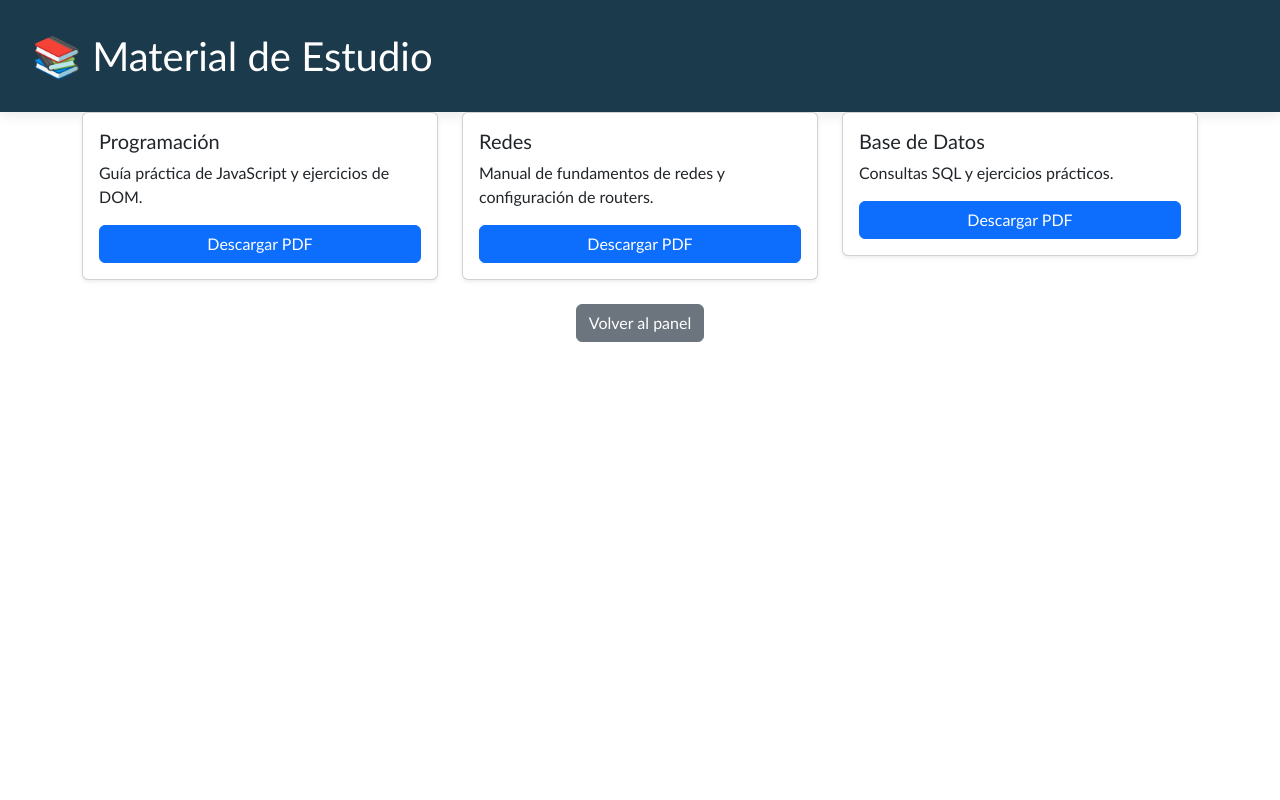
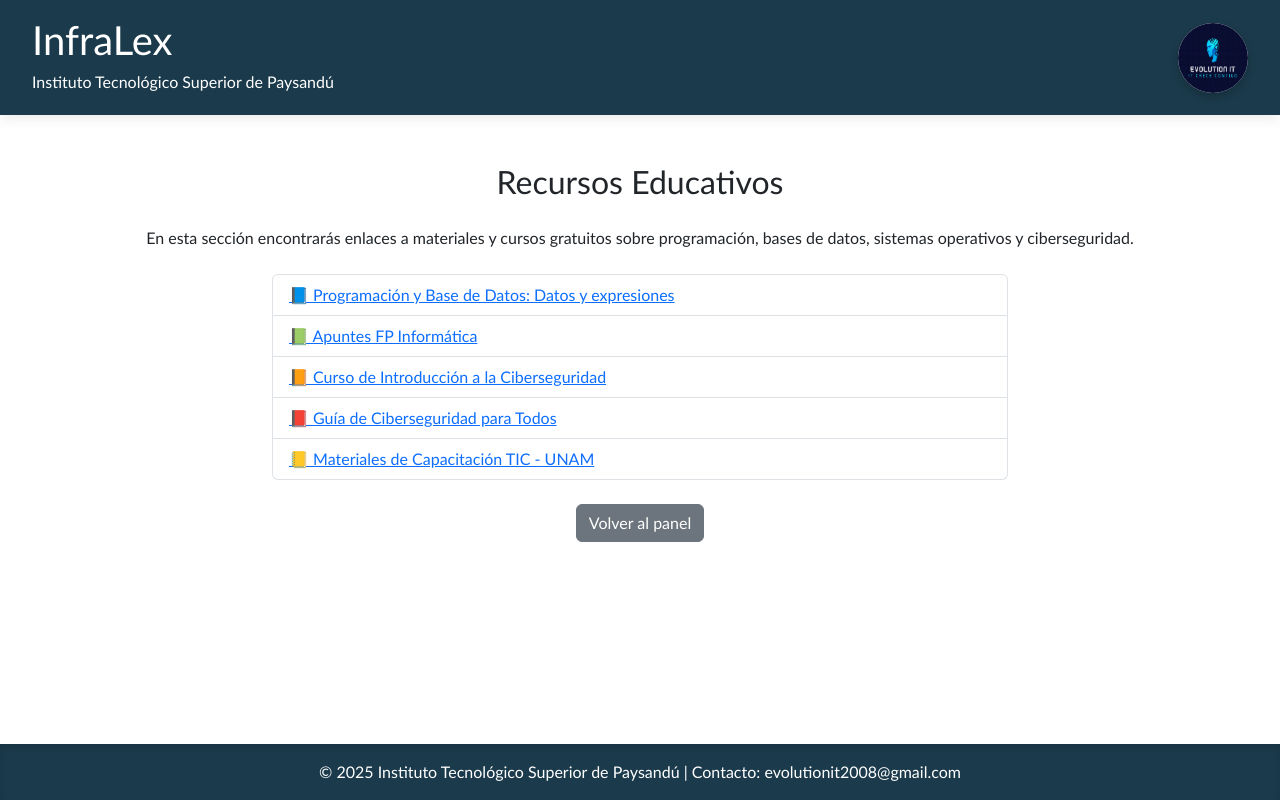
Before and after one commit to pilarfolgar/PROYECTO-2025, a PHP site: page /P/materiales.php in a window 1280 px wide. Run offline with PHP 8.4, Linux system fonts and the light colour scheme.

Commit message:
cambios indexEstudiante

```diff
--- a/indexestudiante.php
+++ b/indexestudiante.php
@@ -50,8 +50,8 @@
       <div class="p-3 border rounded bg-white shadow-sm">
         <h4 class="text-center mb-3">Accesos rápidos</h4>
         <ul class="list-group">
-          <li class="list-group-item"><a href="https://plataforma.utu.edu.uy" target="_blank">🌐 Plataforma UTU</a></li>
-          <li class="list-group-item"><a href="https://classroom.google.com" target="_blank">📘 Google Classroom</a></li>
+          <li class="list-group-item"><a href="https://www.utu.edu.uy/" target="_blank">🌐 Plataforma UTU</a></li>
+          <li class="list-group-item"><a href="https://sites.google.com/view/classrooms-workspace/" target="_blank">📘 Google Classroom</a></li>
           <li class="list-group-item"><a href="horarios.php">📅 Ver horarios</a></li>
           <li class="list-group-item"><a href="materiales.php">📂 Material de estudio</a></li>
         </ul>
@@ -69,7 +69,7 @@
 <!-- Formulario flotante -->
 <section id="form-reporte" class="formulario">
   <button type="button" class="cerrar" id="btnCerrarReporte">✖</button>
-  <form id="reporteForm" action="guardarReporte.php" method="POST" class="needs-validation form-reserva-style" novalidate>
+  <form id="reporteForm" action="guardar-reporte-.php" method="POST" class="needs-validation form-reserva-style" novalidate>
     <h2 class="form-title">Reportar Objeto Dañado</h2>
 
     <div class="mb-3">
--- a/materiales.php
+++ b/materiales.php
@@ -1,52 +1,65 @@
+
 <!DOCTYPE html>
 <html lang="es">
 <head>
-  <meta charset="UTF-8">
-  <meta name="viewport" content="width=device-width, initial-scale=1.0">
-  <title>Material de estudio - InfraLex</title>
-  <link rel="stylesheet" href="style.css">
+  <meta charset="UTF-8" />
+  <meta name="viewport" content="width=device-width, initial-scale=1.0" />
+  <title>Panel Estudiantes - InfraLex</title>
+  <link rel="stylesheet" href="style.css" />
   <link rel="stylesheet" href="https://cdn.jsdelivr.net/npm/bootstrap@5.3.7/dist/css/bootstrap.min.css">
 </head>
 <body>
+
 <header>
-  <h1 class="text-center my-3">📚 Material de Estudio</h1>
+  <div class="HeaderIzq">
+    <h1>InfraLex</h1>
+    <h6>Instituto Tecnológico Superior de Paysandú</h6>
+  </div>
+  <div class="header-right">
+    <a href="indexEstudiantes.php"><img src="imagenes/LOGO.jpeg" alt="Logo" class="logo"></a>
+  </div>
 </header>
 
-<main class="container">
-  <div class="row g-4">
-    <div class="col-md-4">
-      <div class="card shadow-sm">
-        <div class="card-body">
-          <h5>Programación</h5>
-          <p>Guía práctica de JavaScript y ejercicios de DOM.</p>
-          <a href="materiales/programacion.pdf" class="btn btn-primary w-100" download>Descargar PDF</a>
+<main class="container my-5">
+    <h2 class="text-center mb-4">Recursos Educativos</h2>
+    <p class="text-center mb-4">En esta sección encontrarás enlaces a materiales y cursos gratuitos sobre programación, bases de datos, sistemas operativos y ciberseguridad.</p>
+
+    <div class="row justify-content-center">
+        <div class="col-md-8">
+            <ul class="list-group">
+                <li class="list-group-item">
+                    <a href="https://recursos.educacion.gob.ec/red/programacion-y-base-de-datos-datos-y-expresiones/" target="_blank">
+                        📘 Programación y Base de Datos: Datos y expresiones
+                    </a>
+                </li>
+                <li class="list-group-item">
+                    <a href="https://www.apuntesfpinformatica.es/" target="_blank">
+                        📗 Apuntes FP Informática
+                    </a>
+                </li>
+                <li class="list-group-item">
+                    <a href="https://www.educacionit.com/curso-de-introduccion-a-la-seguridad-informatica" target="_blank">
+                        📙 Curso de Introducción a la Ciberseguridad
+                    </a>
+                </li>
+                <li class="list-group-item">
+                    <a href="https://www.incibe.es/sites/default/files/docs/senior/guia_ciberseguridad_para_todos.pdf" target="_blank">
+                        📕 Guía de Ciberseguridad para Todos
+                    </a>
+                </li>
+                <li class="list-group-item">
+                    <a href="https://www.red-tic.unam.mx/materiales-de-capacitacion" target="_blank">
+                        📒 Materiales de Capacitación TIC - UNAM
+                    </a>
+                </li>
+            </ul>
         </div>
-      </div>
     </div>
-
-    <div class="col-md-4">
-      <div class="card shadow-sm">
-        <div class="card-body">
-          <h5>Redes</h5>
-          <p>Manual de fundamentos de redes y configuración de routers.</p>
-          <a href="materiales/redes.pdf" class="btn btn-primary w-100" download>Descargar PDF</a>
-        </div>
-      </div>
-    </div>
-
-    <div class="col-md-4">
-      <div class="card shadow-sm">
-        <div class="card-body">
-          <h5>Base de Datos</h5>
-          <p>Consultas SQL y ejercicios prácticos.</p>
-          <a href="materiales/basededatos.pdf" class="btn btn-primary w-100" download>Descargar PDF</a>
-        </div>
-      </div>
-    </div>
-  </div>
-  <div class="text-center mt-4">
+    <div class="text-center mt-4">
     <a href="indexestudiante.php" class="btn btn-secondary">Volver al panel</a>
   </div>
 </main>
-</body>
-</html>
+
+<?php
+require("footer.php"); // Footer de tu página
+?>
--- a/registro.php
+++ b/registro.php
@@ -7,8 +7,6 @@
   <link rel="stylesheet" href="https://cdn.jsdelivr.net/npm/bootstrap@5.3.7/dist/css/bootstrap.min.css">
 </head>
 <body>
-
-
 <?php require("header.php"); ?>
 
 <main class="container my-5">
```
Also changed, not shown: guardar-reporte-.php (added, +52 -0 lines).
